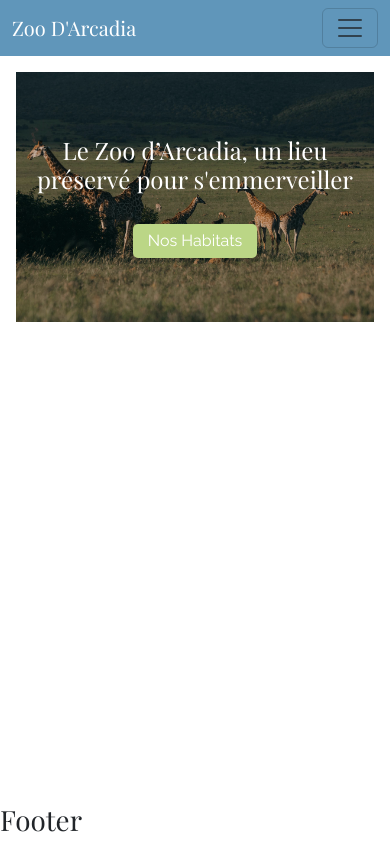
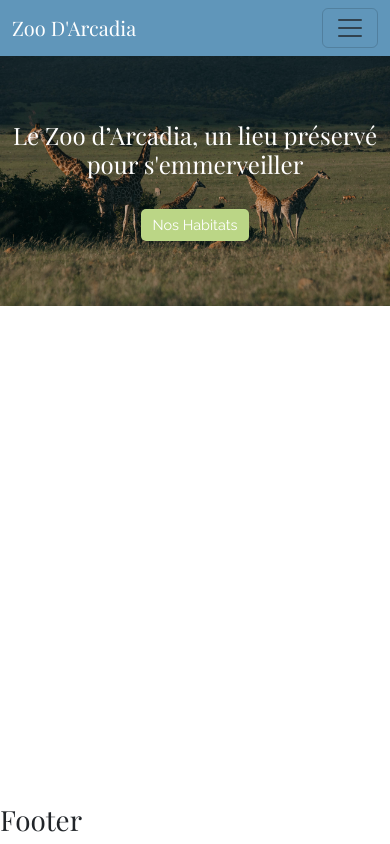
Before and after one commit to Agellid03/ZooArcadiaa, a React (Create React App) app in the folder frontend/: page / in a window 390 px wide. Built offline with nearby package versions, Linux system fonts and the light colour scheme.

Commit message:
Ajout de style pour l'UX au composant BigTitle

```diff
--- a/frontend/src/App.css
+++ b/frontend/src/App.css
@@ -64,7 +64,6 @@ p {
 
 .content-wrap {
   flex: 1;
-  padding: 1rem;
 }
 
 /* Boutons globaux */
@@ -89,13 +88,10 @@ button:disabled {
 }
 
 /* Liens globaux */
-a {
-  color: var(--primary-color);
-  text-decoration: none;
-}
+
 
 a:hover {
-  color: var(--secondary-color);
+
   text-decoration: underline;
 }
 
--- a/frontend/src/styles/bigTitle.css
+++ b/frontend/src/styles/bigTitle.css
@@ -19,6 +19,13 @@
   align-items: center;
   justify-content: center;
   text-align: center;
+  opacity: 0;
+  animation: fadeIn 1s forwards;
+}
+@keyframes fadeIn {
+  to {
+    opacity: 1;
+  }
 }
 
 .title {
@@ -75,3 +82,10 @@
     font-size: 1rem;
   }
 }
+
+@media (max-width: 480px) {
+  .custom_btn_link {
+    font-size: 0.9rem;
+    padding: 5px 12px;
+  }
+}
```
